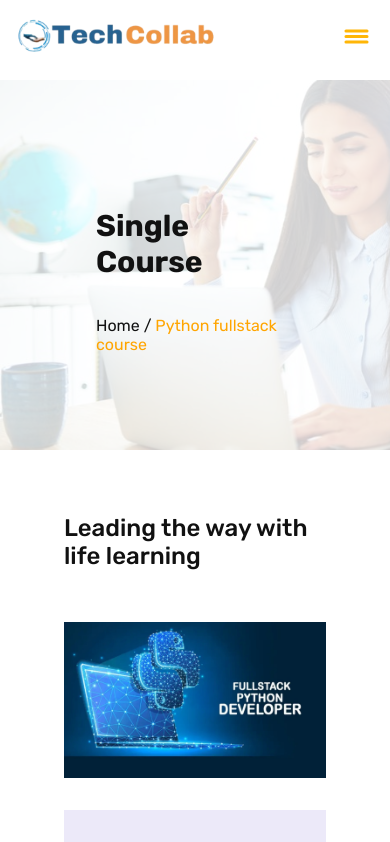
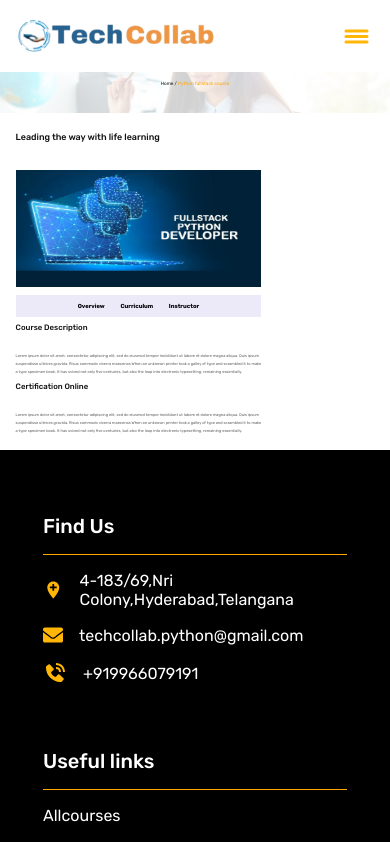
Before and after one commit to pavandudla/TechnologyCollaboration, a React (Create React App) app: page /fullstack in a window 390 px wide. Shown: the top 842 px of the page. Built offline with nearby package versions, Linux system fonts and the light colour scheme.

Commit message:
added viewport width for odoo and python fullstack

```diff
--- a/src/Components/python_fullstack_Component/python_fullstack.css
+++ b/src/Components/python_fullstack_Component/python_fullstack.css
@@ -1,13 +1,13 @@
-.python_mainContainer {
+.fullstack_mainContainer {
     position: relative;
-    font-size: 5rem;
-    margin-top: 5rem;
-    padding: 6rem;
+    font-size: 5vw;
+    margin-top: 4vw;
+    padding: 6vw;
     color:orange;
-    /* color: black; */
+
 }
 
-.python_mainContainer::before {
+.fullstack_mainContainer::before {
     content: '';
     position: absolute;
     top: 0;
@@ -19,108 +19,145 @@
     background-size: cover;
     opacity: 0.2; /* Set opacity for the background image */
     z-index: 1;
+    margin-top: -1vw;
 }
 
-.python_mainContainer_img {
+.fullstack_mainContainer_img {
     position: relative;
     z-index: 2; /* Ensure the text is above the background image */
-    padding-top: 2rem;
+    padding: 2vw;
     display: flex;
     flex-direction: column;
-    gap: 1rem;
+    align-items: center;
+    margin-top: 2vw;
+
 }
-.python_mainContainer_img h2{
+.fullstack_mainContainer_img h2{
     color: #111111;
-    font-size: 30px;
+    font-size: 1.5vw;
 }
-.python_mainContainer_img h5{
+.fullstack_mainContainer_img h5{
     color: #111111;
-    font-size: 16px;
+    font-size: 1.2vw;
     font-family: 'Rubik';
     font-weight: 400;
 }
-.python_subContainer{
+.fullstack_subContainer{
     display: flex;
     flex-direction: column;
-    gap: 2rem;
-    padding: 4rem;
+    gap: 2vw;
+    padding: 4vw;
     text-align: left;
     /* font-family:Arial, Helvetica, sans-serif; */
 
 }
-.python_subContainer h2{
+.fullstack_subContainer h2{
     color:#111111;
     font-family: 'Rubik';
     font-weight: 300;
-    font-size: 24px;
+    font-size: 2.3vw;
 }
-.overview{
+.fullstack_subContainer img{
+    width: 63vw;
+    height: 30vw;
+}
+.fullstack_overview{
     display: flex;
-    gap: 4rem;
+    gap: 4vw;
     background-color: #ece9f9;
-    width: 66%;
-    padding: 1.5rem;
+    width: 63vw;
+    padding: 2vw;
    justify-content: center;
+   font-size: 1.5vw;
+   font-family: "Rubik";
 }
-.overview h4:hover{
+.fullstack_overview h4:hover{
     cursor: pointer;
 }
-.overview h4:active{
+.fullstack_overview h4:active{
     color: orange;
     cursor:pointer;
 }
-.overview_maincontainer{
+.fullstack_overview h4{
+    position: relative;
+}
+.fullstack_overview h4::after {
+    content:"";
+    border-bottom: 3px solid orange;
+    bottom: -2vw;
+    position: absolute;
+    left: 50%;
+    width: 0;
+    transition: width 0.5s ease, left 0.5s ease; /* Smooth transition */
+}
+.fullstack_overview h4:hover::after {
+    width: 100%; /* Expand underline on hover */
+    left: 0;
+}
+.fullstack_content .fullstack_overview_maincontainer{
     font-family: 'Rubik';
     font-weight: 100;
+    font-size: 1vw;
     color: #616161;
-    line-height: 2rem;
+    line-height: 2vw;
     display: flex;
     flex-direction: column;
-    gap: 2rem;
-    width: 50rem;
+    gap: 2vw;
+    width: 63vw;
 }
-.pythonfullstack_span{
+.fullstack_content .fullstack_overview_maincontainer h2{
+    font-size: 2vw;
+}
+.fullstack_span{
     color: orange;
 }
 
 
-.Pythonfullstack_curriculum_container {
+.fullstack_curriculum_container {
     border: 1px solid #ccc;
-    width: 50rem;
-    font-size: 1.2rem;
+    width: 63vw;
     box-sizing: border-box;
 
 }
+.fullstack_curriculum_container .fullstackplaybtn_container h3{
+    font-size: 1.5vw;
+}
+.fullstack_curriculum_container .fullstack_javascript_container h3{
+    font-size: 1.5vw;
+}
+.fullstack_plus_btn,.fullstack_minus_btn {
+    color: orange;
+}
 .fullstackplaybtn_subcontainer{
     display: flex;
-    gap:0.5rem;
+    gap:0.5vw;
     align-items: center;
-    padding: 1rem;
+    padding: 1.2vw;
     background-color: #fae6fd;
     font-family: 'Rubik';
-    font-size: 1rem;
+    font-size: 1.2vw;
 }
 .fullstackplaybtn_subcontainer1{
     display: flex;
-    gap:0.5rem;
+    gap:0.5vw;
     align-items: center;
-    padding: 1rem;
+    padding: 1.2vw;
     background-color:white;
     font-family: 'Rubik';
-    font-size: 1rem;
+    font-size: 1.2vw;
 }
 /* Adjust font size and padding using relative units like vw and rem */
-.Pythonfullstack_curriculum_container h2{
-    padding: 1.5rem;
-    font-size: 2rem;
+.fullstack_curriculum_container h2{
+    padding: 2vw;
+    font-size: 2vw;
     border-top: 1px solid #ccc;
 }
-.Pythonfullstack_curriculum_container h3 {
-    padding: 1rem;
-    font-size: 1.5rem;
+.fullstack_curriculum_container h3 {
+    padding: 1.5vw;
+    font-size: 1.5vw;
     border-top: 1px solid #ccc;
 }
-.Pythonfullstack_curriculum_container h3{
+.fullstack_curriculum_container h3{
     display: flex;
     align-items: center;
     justify-content: space-between;
@@ -129,30 +166,53 @@
     font-weight: 300;
 
 }
-.socialmedia .icons{
-    width: 2rem;
-    height: 2rem;
+.fullstackinstructor{
+    display: flex;
+    gap: 2vw;
+    align-items: center;
+    width: 63vw;
+}
+.fullstackinstructor img{
+    width: 20vw;
+    height: 20vw;
+    border-radius: 2vw;
+    border: 2px solid white;
+    box-shadow: 1px 1px 10px orange;
+}
+.fullstackinstructor_content{
+    display: flex;
+    flex-direction: column;
+    gap: 2vw;
+
+}
+.fullstackinstructor_content h2{
+    font-size: 2vw;
+}
+.fullstackinstructor_content p{
+    font-size: 1.3vw;
+}
+.fullstackinstructor_content h4{
+    font-size: 1.2vw;
+    font-family: "Rubik";
+    font-weight: 100;
+}
+.fullstacksocialmedia{
+    display: flex;
+    gap: 3vw;
+}
+.fullstacksocialmedia .fullstackicons{
+    width: 2vw;
+    height: 2vw;
+    background-color: #ece9f9;
+    padding: 15%;
+    border-radius: 0.5vw;
+}
+.fullstacksocialmedia .fullstackicons:hover{
+    color: orange;
 }
 
 
 
-/* Media query for larger screens (e.g., desktops) */
-/* @media (min-width: 1200px) {
-    .Pythonfullstack_curriculum_container {
-        font-size: 1.4rem;
-    }
-
-    .Pythonfullstack_curriculum_container h2 {
-        font-size: 3rem;
-    }
-    .Pythonfullstack_curriculum_container h3 {
-        font-size: 1.5rem;
-    }
-    .fullstack_playbtn_container,.fullstack_playbtn_container1{
-        font-size: 1rem;
-        padding: 1.5rem;
-    }
-} */
 
 /* Media query for smaller screens (e.g., mobile) */
 @media (max-width: 768px) {
--- a/src/Components/python_fullstack_Component/python_fullstack.js
+++ b/src/Components/python_fullstack_Component/python_fullstack.js
@@ -47,25 +47,25 @@ const Python_fullstack=()=>{
 
     return(
     <>
-        <div className='python_mainContainer'>
-            <div className='python_mainContainer_img'>
+        <div className='fullstack_mainContainer'>
+            <div className='fullstack_mainContainer_img'>
               <h2>Single Course</h2>
-              <h5>Home / <span className='pythonfullstack_span'>Python fullstack course</span></h5>
+              <h5>Home / <span className='fullstack_span'>Python fullstack course</span></h5>
             </div>
 
         </div>
-         <div className='python_subContainer'>
+         <div className='fullstack_subContainer'>
             <h2>Leading the way with life learning</h2>
             <img src={pythonfullstack_img} width={800} height={400}/>
-            <div className='overview'>
+            <div className='fullstack_overview'>
                 <h4 onClick={showOverview} className={activeSection=="overview"?"active-tab":""}>Overview</h4>
-                <h4 onClick={showCurriculum} className={activeSection=="curriculum"?"active-tab":""}>Circulum</h4>
+                <h4 onClick={showCurriculum} className={activeSection=="curriculum"?"active-tab":""}>Curriculum</h4>
                 <h4 onClick={showInstructor} className={activeSection=="instructor"?"active-tab":""}>Instructor</h4>
 
             </div>
-            <div className="content">
+            <div className="fullstack_content">
         {activeSection === 'overview' && (
-          <div className='overview_maincontainer'>
+          <div className='fullstack_overview_maincontainer'>
             <div>
                     <h2>Course Description</h2>
                     <p>Lorem ipsum dolor sit amet, consectetur adipiscing elit, sed do eiusmod tempor incididunt ut labore et dolore magna aliqua. Quis ipsum suspendisse ultrices gravida. Risus commodo viverra maecenas When an unknown printer took a galley of type and scrambled it to make a type specimen book. It has svived not only five centuries, but also the leap into electronic typesetting, remaining essentially.</p>
@@ -78,14 +78,14 @@ const Python_fullstack=()=>{
         )}
 
         {activeSection === 'curriculum' && (
-          <><div className='Pythonfullstack_curriculum_container'>
+          <><div className='fullstack_curriculum_container'>
                 <h2>FullStack Curriculum</h2>
-                <h2 className='curriculum_maincontainer-heading'>Python Curriculum</h2>
+                <h2 className='fullstackcurriculum_maincontainer-heading'>Python Curriculum</h2>
                       <div className='fullstackplaybtn_container'>
                             {pythonfullstack_basic_minusShow ?
                               (<div >
                                 <h3>Introduction to python bascis <TiMinus onClick={pythonfullstack_basic_plus_minus_Onclick} className='python_minus_btn' /></h3>
-                                <div className="python_basics" >
+                                <div className="fullstack_basics" >
                                 <div className='fullstackplaybtn_subcontainer'>
                                   <LuPlay className='play_btn' />
                                   Introduction to python,Installation,Setup
@@ -222,9 +222,11 @@ const Python_fullstack=()=>{
 
 
                   <h2>Javascript Curriculum</h2>
+                  <div className='fullstack_javascript_container'>
                   {pythonfullstack_javascript_basic_minusShow ?
-                      (<div className='fullstack_javascript_container'>
-                        <h3>Javascript Basics <TiMinus onClick={pythonfullstack_javascript_basic_plus_minus_Onclick} className='python_minus_btn' /></h3>
+
+                      (<div>
+                        <h3>Javascript Basics <TiMinus onClick={pythonfullstack_javascript_basic_plus_minus_Onclick} className='fullstack_minus_btn' /></h3>
                         <div className='fullstackplaybtn_subcontainer'>
                           <LuPlay className='play_btn'/>
                           What is javascript and its features
@@ -279,12 +281,14 @@ const Python_fullstack=()=>{
                         </div>
                         </div>)
                           :
-                          (<h3>Javascript Basics <FaPlus  onClick={pythonfullstack_javascript_basic_plus_minus_Onclick}  className='python_plus_btn'/></h3>)
-                        }
+                          (<h3>Javascript Basics <FaPlus  onClick={pythonfullstack_javascript_basic_plus_minus_Onclick}  className='fullstack_plus_btn'/></h3>)
+                          }
+                       </div>
+                       <div className='fullstack_javascript_container'>
+                      {pythonfullstack_javascript_advanced_minusShow ?
 
-                      {pythonfullstack_javascript_advanced_minusShow ?
                         (<div >
-                          <h3>Advanced Topics in Javascript <TiMinus onClick={pythonfullstack_javascript_advanced_plus_minus_Onclick} className='python_minus_btn' /></h3>
+                          <h3>Advanced Topics in Javascript <TiMinus onClick={pythonfullstack_javascript_advanced_plus_minus_Onclick} className='fullstack_minus_btn' /></h3>
                           <div className='fullstackplaybtn_subcontainer'>
                             <LuPlay className='play_btn'/>
                             Prototyping in javascript
@@ -327,16 +331,18 @@ const Python_fullstack=()=>{
                           </div>
                           </div>)
                           :
-                          (<h3>Advanced Topics in Javascript <FaPlus  onClick={pythonfullstack_javascript_advanced_plus_minus_Onclick}  className='python_plus_btn'/></h3>)
+                          (<h3>Advanced Topics in Javascript <FaPlus  onClick={pythonfullstack_javascript_advanced_plus_minus_Onclick}  className='fullstack_plus_btn'/></h3>)
                         }
-                  </div>
+                        </div>
+                        </div>
+
                 </>
         )}
 
 {activeSection === 'instructor' && (
-          <div className='instructor'>
+          <div className='fullstackinstructor'>
             <img src={Babai} width={250}/>
-            <div className='instructor_content'>
+            <div className='fullstackinstructor_content'>
               <div>
                 <h2>Ashok Dhudla</h2>
                 <p>Python fullstack Developer (10+ years of experience)</p>
@@ -344,26 +350,26 @@ const Python_fullstack=()=>{
               <div>
                 <h4>Jone Smit is a celebrated photographer, author, and writer who brings passion to everything he does.</h4>
               </div>
-              <div className='socialmedia'>
+              <div className='fullstacksocialmedia'>
                 <div >
                   <a  href="https://www.facebook.com/Ashokdhudla" target="_blank" rel="noreferrer">
-                      <FaFacebookF size={20} className='icons' />
+                      <FaFacebookF size={20} className='fullstackicons' />
 
                   </a>
                 </div>
                 <div>
                   <a href="https://www.twitter.com" target="_blank" rel="noreferrer">
-                    <FaTwitter size={20} className='icons'/>
+                    <FaTwitter size={20} className='fullstackicons'/>
                   </a>
                 </div>
                 <div>
                   <a href="https://www.instagram.com/ashokdhudla/" target="_blank" rel="noreferrer">
-                    <FaInstagram size={20} className='icons'/>
+                    <FaInstagram size={20} className='fullstackicons'/>
                   </a>
                 </div>
                 <div>
                   <a href="https://www.linkedin.com/in/ashok-dhudla-96a11358/?originalSubdomain=in" target="_blank" rel="noreferrer">
-                    <FaLinkedin size={20} className='icons'/>
+                    <FaLinkedin size={20} className='fullstackicons'/>
                   </a>
 
                 </div>
```
Also changed, not shown: src/Components/Odoo_Component/Odoo.css (+15 -7 lines).
